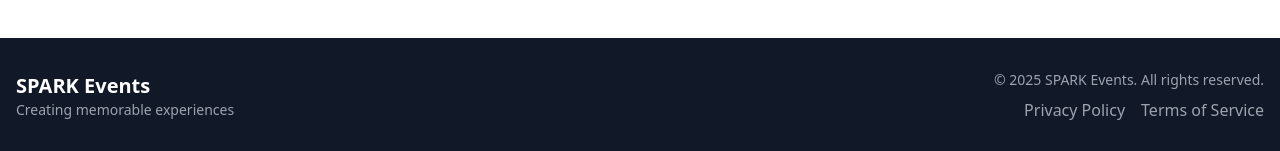
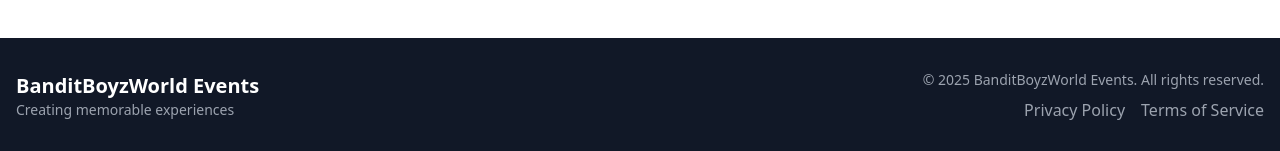
Before and after one commit to kodomTM/spark-event-builder, a React (Vite) app: page / in a window 1280 px wide. Shown: the part 1302-1453 px from the top of the page. Built offline with nearby package versions, Linux system fonts and the light colour scheme; no server answers; the database is empty.

Commit message:
Rename events to BanditBoyzWorld Events
Update event titles and branding.

```diff
--- a/index.html
+++ b/index.html
@@ -1,14 +1,15 @@
+
 <!DOCTYPE html>
 <html lang="en">
   <head>
     <meta charset="UTF-8" />
     <meta name="viewport" content="width=device-width, initial-scale=1.0" />
-    <title>spark-event-builder</title>
-    <meta name="description" content="Lovable Generated Project" />
-    <meta name="author" content="Lovable" />
+    <title>BanditBoyzWorld Events</title>
+    <meta name="description" content="BanditBoyzWorld Events - Creating memorable experiences" />
+    <meta name="author" content="BanditBoyzWorld" />
 
-    <meta property="og:title" content="spark-event-builder" />
-    <meta property="og:description" content="Lovable Generated Project" />
+    <meta property="og:title" content="BanditBoyzWorld Events" />
+    <meta property="og:description" content="BanditBoyzWorld Events - Creating memorable experiences" />
     <meta property="og:type" content="website" />
     <meta property="og:image" content="https://lovable.dev/opengraph-image-p98pqg.png" />
 
--- a/src/components/Footer.tsx
+++ b/src/components/Footer.tsx
@@ -9,12 +9,12 @@ const Footer = () => {
       <div className="container px-4">
         <div className="flex flex-col md:flex-row justify-between items-center">
           <div className="mb-4 md:mb-0">
-            <h3 className="text-xl font-bold">SPARK Events</h3>
+            <h3 className="text-xl font-bold">BanditBoyzWorld Events</h3>
             <p className="text-gray-400 text-sm">Creating memorable experiences</p>
           </div>
           <div className="text-center md:text-right">
             <p className="text-sm text-gray-400">
-              &copy; {currentYear} SPARK Events. All rights reserved.
+              &copy; {currentYear} BanditBoyzWorld Events. All rights reserved.
             </p>
             <div className="flex gap-4 mt-2 justify-center md:justify-end">
               <a href="#" className="text-gray-400 hover:text-event">Privacy Policy</a>
--- a/src/components/Hero.tsx
+++ b/src/components/Hero.tsx
@@ -18,7 +18,7 @@ const Hero = () => {
 
       <div className="container relative z-10 px-4 py-16 text-center">
         <h1 className="text-5xl md:text-7xl font-bold mb-6 text-gradient-event animate-pulse-light">
-          SPARK <span className="text-foreground">Events</span>
+          BanditBoyzWorld <span className="text-foreground">Events</span>
         </h1>
         <p className="text-xl md:text-2xl text-gray-700 max-w-2xl mx-auto mb-8">
           Unforgettable experiences that ignite connections, inspire minds, and create lasting memories.
--- a/src/components/admin/AdminHeader.tsx
+++ b/src/components/admin/AdminHeader.tsx
@@ -23,7 +23,7 @@ const AdminHeader = () => {
     <header className="bg-white border-b border-gray-200 py-4">
       <div className="container px-4 flex justify-between items-center">
         <div className="flex items-center">
-          <h1 className="text-2xl font-bold text-gradient-event">SPARK Admin</h1>
+          <h1 className="text-2xl font-bold text-gradient-event">BanditBoyzWorld Admin</h1>
         </div>
         <Button
           variant="outline"
```
